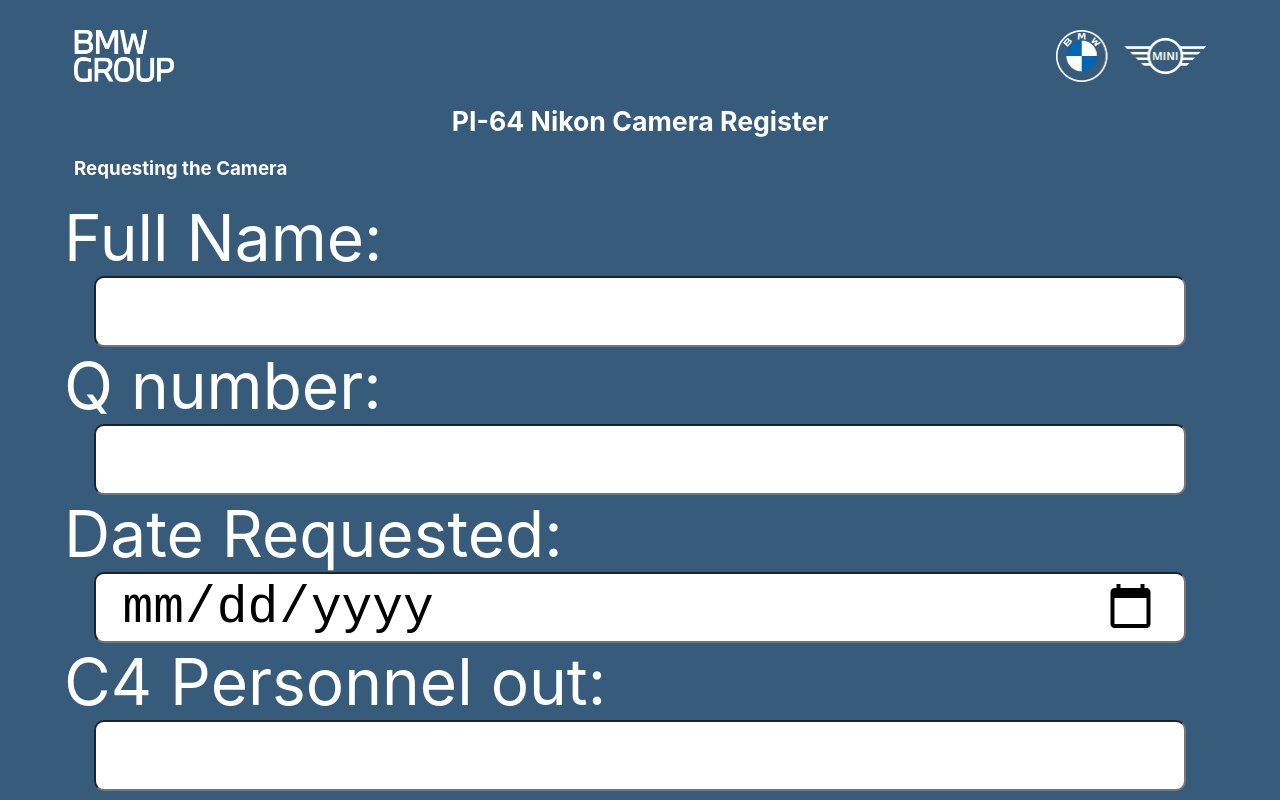
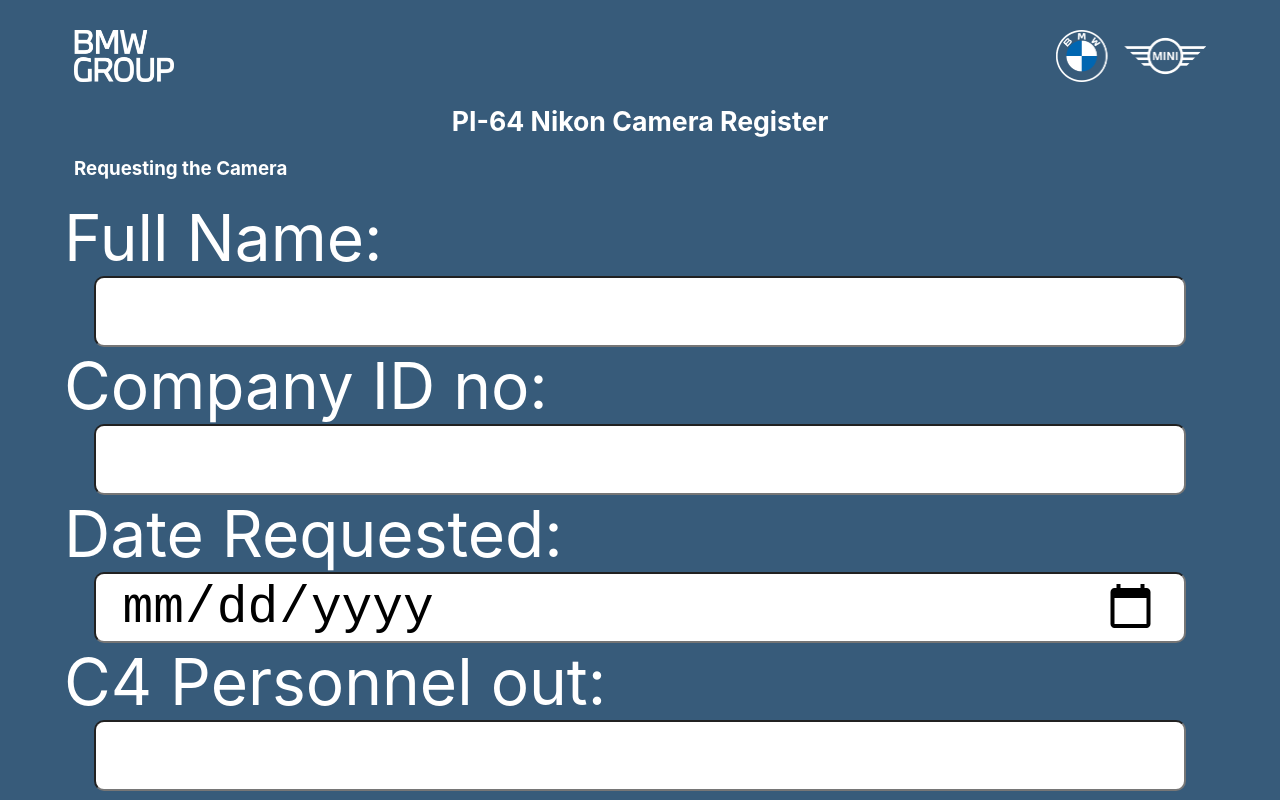
Before and after one commit to SKaraboM/NikinCamera, a React (Create React App) app: page / in a window 1280 px wide. Shown: the top 800 px of the page. Built offline with nearby package versions, Linux system fonts and the light colour scheme; no server answers.

Commit message:
Update index.js

```diff
--- a/src/index.js
+++ b/src/index.js
@@ -218,7 +218,7 @@
         </div>
 
         <div>
-          <label className="label">Q number:</label>
+          <label className="label">Company ID no:</label>
           <input onChange={handleQnumber} className="input" value={qnumber} type="text" />
         </div>
 
```
